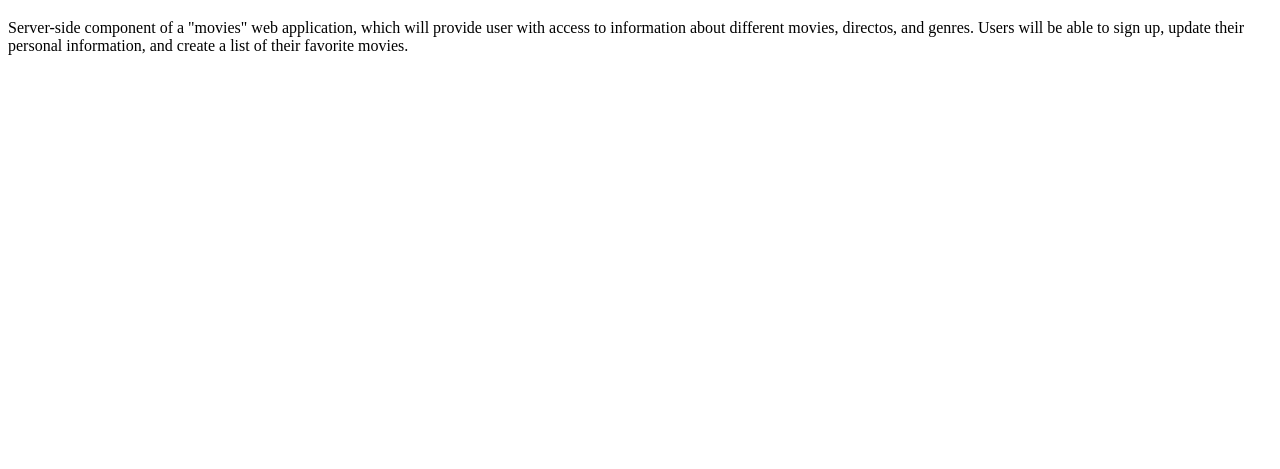
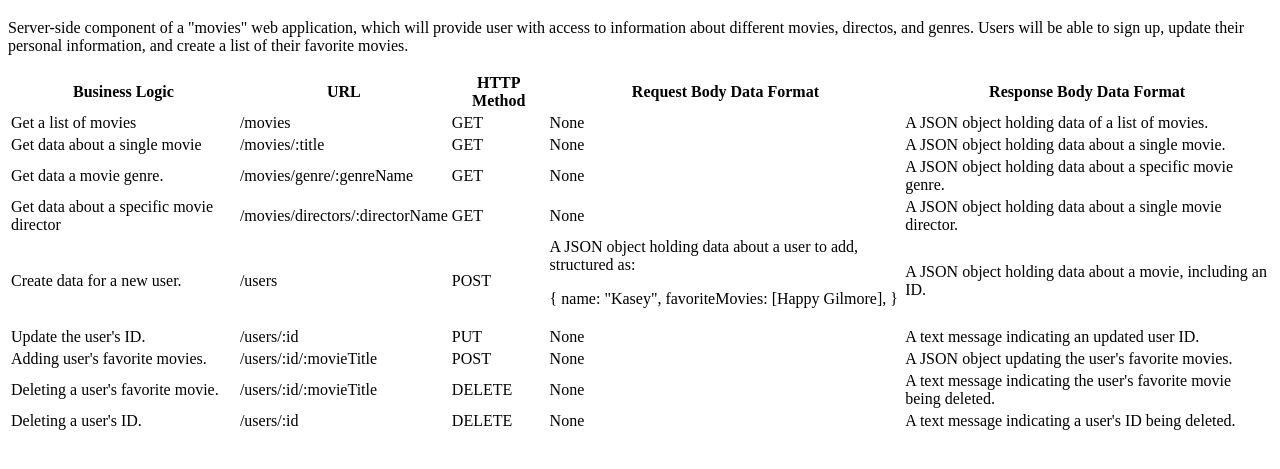
Before and after one commit to nesty11/movie_api, a website: page public/documentation.html in a window 1280 px wide. Shown: the part 61-530 px from the top of the page. Drawn offline with Linux system fonts and the light colour scheme.

Commit message:
includes information about API
added a table to include information about running API

```diff
--- a/public/documentation.html
+++ b/public/documentation.html
@@ -13,5 +13,86 @@
     Users will be able to sign up, update their personal information, and create
     a list of their favorite movies.
   </p>
+  <table>
+    <thead>
+       <tr>
+          <th>Business Logic</th>
+          <th>URL</th>
+          <th>HTTP Method</th>
+          <th>Request Body Data Format</th>
+          <th>Response Body Data Format</th>
+       </tr>
+    </thead>
+    <tbody>
+       <tr>
+          <td>Get a list of movies</td>
+          <td>/movies</td>
+          <td>GET</td>
+          <td>None</td>
+          <td>A JSON object holding data of a list of movies.</td>
+       </tr>
+       <tr>
+          <td>Get data about a single movie</td>
+          <td>/movies/:title</td>
+          <td>GET</td>
+          <td>None</td>
+          <td>A JSON object holding data about a single movie.</td>
+       </tr>
+       <tr>
+        <td>Get data a movie genre.</td>
+        <td>/movies/genre/:genreName</td>
+        <td>GET</td>
+        <td>None</td>
+        <td>A JSON object holding data about a specific movie genre.</td>
+     </tr>
+     <tr>
+      <td>Get data about a specific movie director</td>
+      <td>/movies/directors/:directorName</td>
+      <td>GET</td>
+      <td>None</td>
+      <td>A JSON object holding data about a single movie director.</td>
+   </tr>
+   <tr>
+    <td>Create data for a new user.</td>
+    <td>/users</td>
+    <td>POST</td>
+    <td>A JSON object holding data about a user to add, structured as:
+      <p>{
+        name: "Kasey",
+        favoriteMovies: [Happy Gilmore],
+      }
+      </p></td>
+    <td>A JSON object holding data about a movie, including an ID.</td>
+ </tr>
+ <tr>
+  <td>Update the user's ID.</td>
+  <td>/users/:id</td>
+  <td>PUT</td>
+  <td>None</td>
+  <td>A text message indicating an updated user ID.</td>
+</tr>
+<tr>
+  <td>Adding user's favorite movies.</td>
+  <td>/users/:id/:movieTitle</td>
+  <td>POST</td>
+  <td>None</td>
+  <td>A JSON object updating the user's favorite movies.</td>
+</tr>
+<tr>
+  <td>Deleting a user's favorite movie.</td>
+  <td>/users/:id/:movieTitle</td>
+  <td>DELETE</td>
+  <td>None</td>
+  <td>A text message indicating the user's favorite movie being deleted.</td>
+</tr>
+<tr>
+  <td>Deleting a user's ID.</td>
+  <td>/users/:id</td>
+  <td>DELETE</td>
+  <td>None</td>
+  <td>A text message indicating a user's ID being deleted.</td>
+</tr>
+    </tbody>
+ </table>
   </body>
 </html>
```
